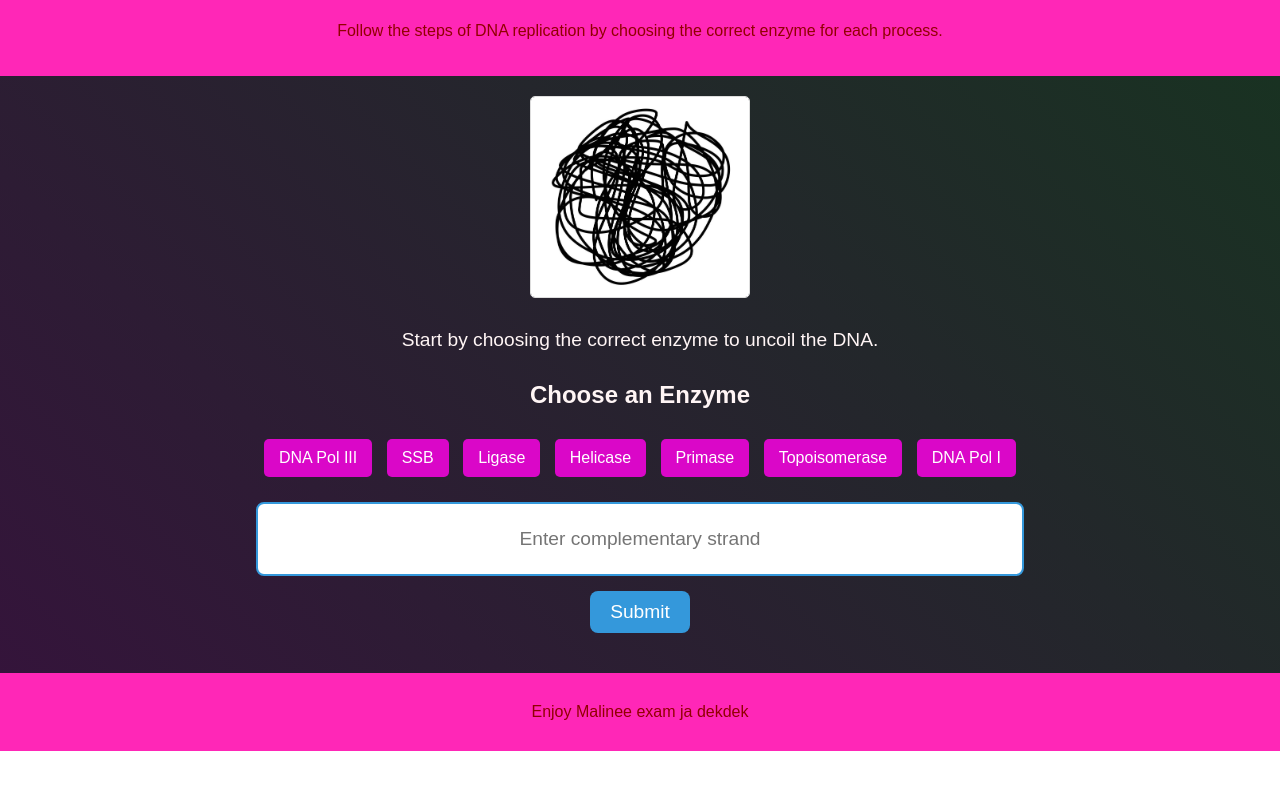
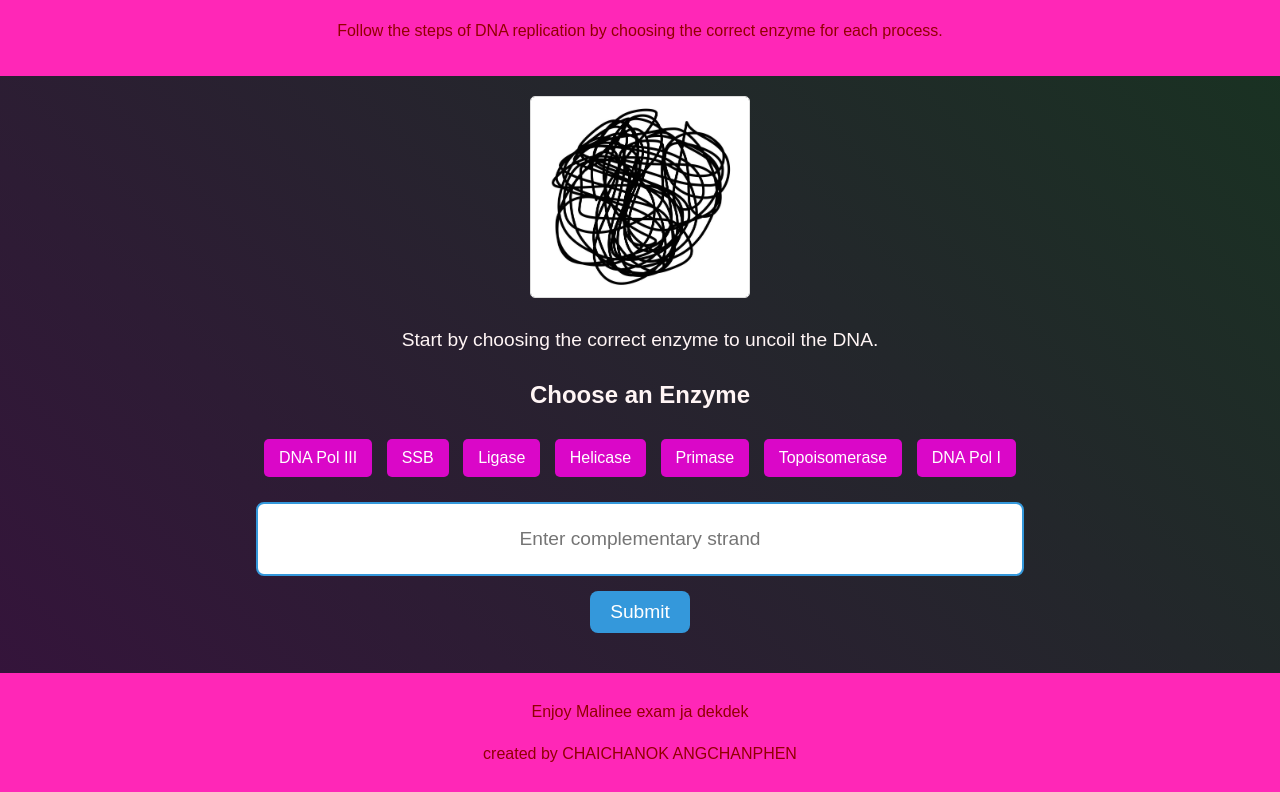
Before and after one commit to oo90x/DNAREPWEB, a plain HTML site: page index.html in a window 1280 px wide. Shown: the part 92-884 px from the top of the page. Before the commit the page ends 843 px from the top, so only its background shows below. Drawn offline with Linux system fonts and the light colour scheme.

Commit message:
Update index.html

```diff
--- a/index.html
+++ b/index.html
@@ -52,6 +52,7 @@
 
             <footer>
                 <p>Enjoy Malinee exam ja dekdek</p>
+                <p>created by CHAICHANOK ANGCHANPHEN</p>
             </footer>
 
             <script src="script.js"></script>
```
